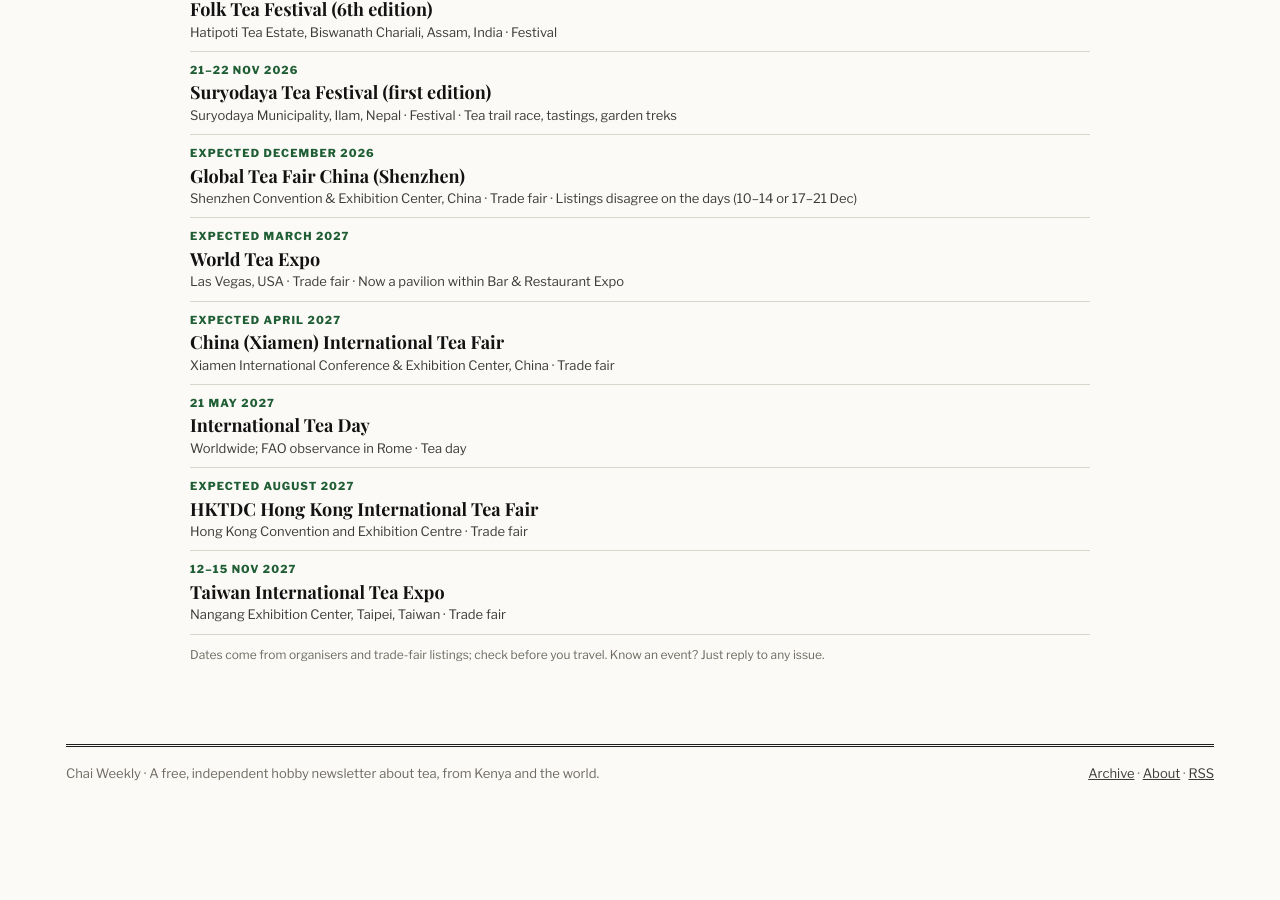
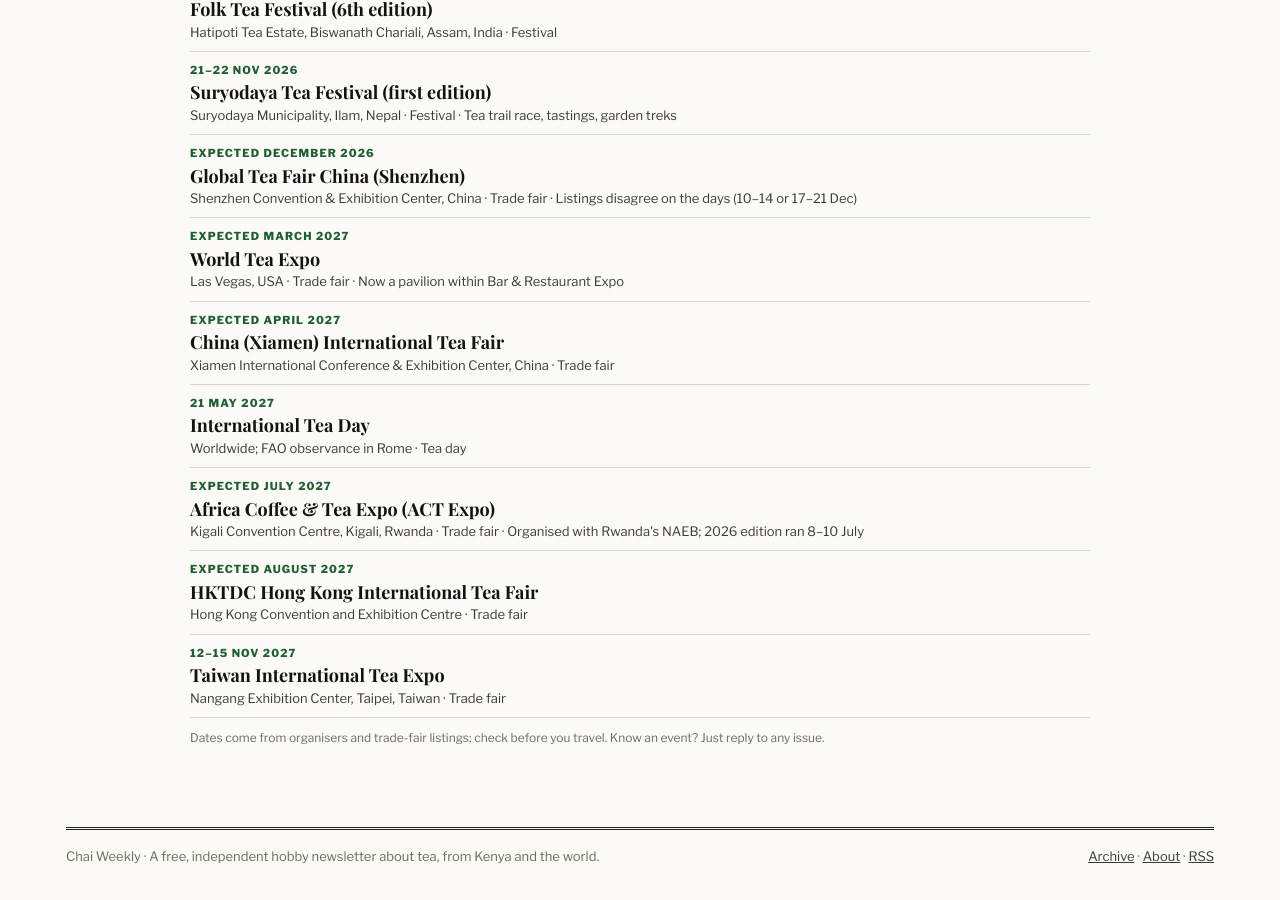
Before and after one commit to maxndungu/chai-weekly, a Jekyll site: the page built from events.html, in a window 1280 px wide and 900 px high, scrolled down 610 px. Built offline with Jekyll 4.4.1, drawn with Linux system fonts in a browser that asks for light colours; some web fonts are replaced; before the commit the page ends 1427 px from its top, so only the background shows below that.

Commit message:
Events: add Africa Coffee & Tea Expo, Kigali, July 2027
Co-Authored-By: Claude Opus 5.5 <noreply@anthropic.com>
Claude-Session: https://claude.ai/code/session_01NE5qXrBHZVoaUJxcsTibXZ

```diff
--- a/_data/events.yml
+++ b/_data/events.yml
@@ -48,6 +48,13 @@
   kind: Tea day
   url: https://www.fao.org/international-tea-day/en
 
+- name: Africa Coffee & Tea Expo (ACT Expo)
+  month: 2027-07
+  place: Kigali Convention Centre, Kigali, Rwanda
+  kind: Trade fair
+  url: https://www.eventseye.com/fairs/f-act-africa-coffee-tea-32726-1.html
+  note: Organised with Rwanda's NAEB; 2026 edition ran 8–10 July
+
 - name: HKTDC Hong Kong International Tea Fair
   month: 2027-08
   place: Hong Kong Convention and Exhibition Centre
```
